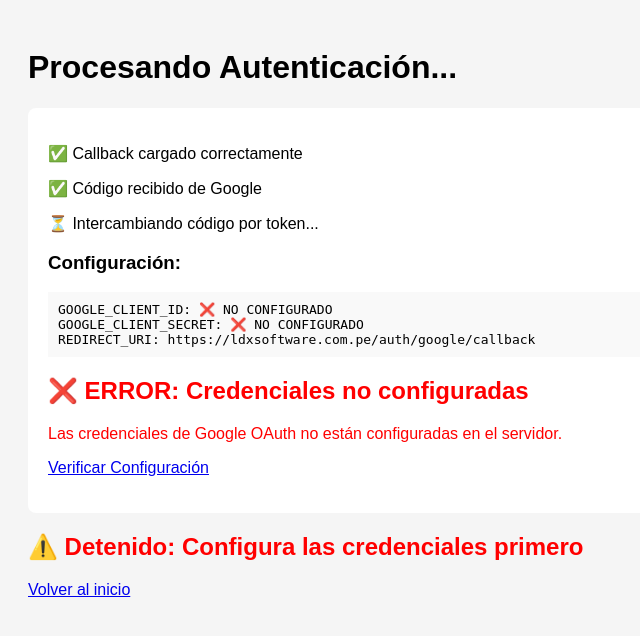
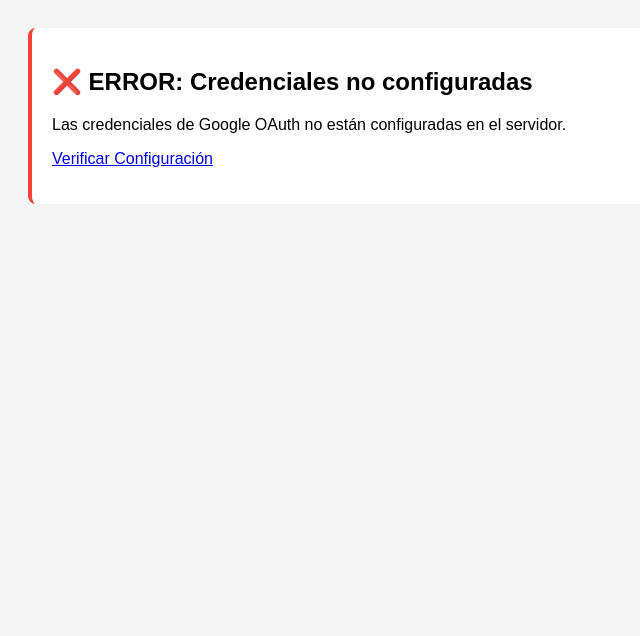
Before and after one commit to luisc0230/ldxsoftware, a PHP site: page /auth/google/callback.php in a window 1280 px wide. Shown: the top 636 px of the page, without its empty margins (0-640 px from the left). Run offline with PHP 8.4, Linux system fonts and the light colour scheme.

Commit message:
Fix: Remove HTML output before redirect in callback and add missing routes
- Fixed callback.php to not output HTML before redirect (fixes headers already sent error)
- Added routing for mis-suscripciones, perfil, and checkout pages in index.php
- These pages were not loading because index.php wasn't handling their routes

```diff
--- a/auth/google/callback.php
+++ b/auth/google/callback.php
@@ -7,9 +7,9 @@ define('LDX_ACCESS', true);
 require_once __DIR__ . '/../../config/config.php';
 require_once __DIR__ . '/../../app/controllers/AuthController.php';
 
-// Enable full error display
-ini_set('display_errors', 1);
+// Enable error logging (but not display to avoid headers already sent)
 error_reporting(E_ALL);
+ini_set('log_errors', 1);
 
 // Enable debugging
 error_log("=== OAuth Callback Iniciado ===");
@@ -17,74 +17,82 @@ error_log("GET params: " . json_encode($_GET));
 error_log("Session ID: " . session_id());
 error_log("GOOGLE_CLIENT_ID configurado: " . (GOOGLE_CLIENT_ID ? 'SI' : 'NO'));
 error_log("GOOGLE_CLIENT_SECRET configurado: " . (GOOGLE_CLIENT_SECRET ? 'SI' : 'NO'));
+
+// Check credentials first
+if (!GOOGLE_CLIENT_ID || !GOOGLE_CLIENT_SECRET) {
+    error_log("ERROR: Credenciales de Google no configuradas");
     ?>
     <!DOCTYPE html>
     <html>
     <head>
-    <title>Autenticando...</title>
+        <title>Error de Configuración</title>
         <style>
             body { font-family: Arial; padding: 20px; background: #f5f5f5; }
-        #status { background: white; padding: 20px; border-radius: 8px; margin: 20px 0; }
-        .error { color: red; }
-        .success { color: green; }
-        pre { background: #f9f9f9; padding: 10px; overflow-x: auto; }
+            .error { background: white; padding: 20px; border-radius: 8px; border-left: 4px solid #f44336; }
         </style>
-    <script>
-        console.log("=== OAuth Callback Cargado ===");
-        console.log("URL actual:", window.location.href);
-        console.log("GET params:", <?php echo json_encode($_GET); ?>);
-        console.log("GOOGLE_CLIENT_ID configurado:", <?php echo GOOGLE_CLIENT_ID ? 'true' : 'false'; ?>);
-        console.log("GOOGLE_CLIENT_SECRET configurado:", <?php echo GOOGLE_CLIENT_SECRET ? 'true' : 'false'; ?>);
-    </script>
     </head>
     <body>
-    <h1>Procesando Autenticación...</h1>
-    <div id="status">
-        <p>✅ Callback cargado correctamente</p>
-        <p>✅ Código recibido de Google</p>
-        <p>⏳ Intercambiando código por token...</p>
-
-        <h3>Configuración:</h3>
-        <pre>
-GOOGLE_CLIENT_ID: <?php echo GOOGLE_CLIENT_ID ? '✅ Configurado (' . strlen(GOOGLE_CLIENT_ID) . ' chars)' : '❌ NO CONFIGURADO'; ?>
-
-GOOGLE_CLIENT_SECRET: <?php echo GOOGLE_CLIENT_SECRET ? '✅ Configurado (' . strlen(GOOGLE_CLIENT_SECRET) . ' chars)' : '❌ NO CONFIGURADO'; ?>
-
-REDIRECT_URI: <?php echo GOOGLE_REDIRECT_URI; ?>
-        </pre>
-
-        <?php if (!GOOGLE_CLIENT_ID || !GOOGLE_CLIENT_SECRET): ?>
         <div class="error">
             <h2>❌ ERROR: Credenciales no configuradas</h2>
             <p>Las credenciales de Google OAuth no están configuradas en el servidor.</p>
             <p><a href="<?php echo BASE_URL; ?>auth/check-config.php">Verificar Configuración</a></p>
         </div>
-        <?php endif; ?>
-    </div>
-    <script>
-        console.log("Iniciando proceso de callback...");
-    </script>
+    </body>
+    </html>
     <?php
-// Solo intentar el callback si las credenciales están configuradas
-if (!GOOGLE_CLIENT_ID || !GOOGLE_CLIENT_SECRET) {
-    echo '<div class="error"><h2>⚠️ Detenido: Configura las credenciales primero</h2></div>';
-    echo '<p><a href="' . BASE_URL . '">Volver al inicio</a></p>';
-    echo '</body></html>';
     exit;
 }
 
-echo '<p>Procesando...</p>';
-flush();
-
+// Process callback - NO OUTPUT before this to allow header redirect
 try {
     $authController = new AuthController();
     $authController->googleCallback();
+
+    // If we reach here, redirect failed - show error
+    error_log("ERROR: googleCallback() no redirigió");
+    ?>
+    <!DOCTYPE html>
+    <html>
+    <head>
+        <title>Error de Autenticación</title>
+        <style>
+            body { font-family: Arial; padding: 20px; background: #f5f5f5; }
+            .error { background: white; padding: 20px; border-radius: 8px; border-left: 4px solid #f44336; }
+        </style>
+    </head>
+    <body>
+        <div class="error">
+            <h2>❌ Error: No se pudo completar la redirección</h2>
+            <p>El proceso de autenticación no pudo redirigir correctamente.</p>
+            <p><a href="<?php echo BASE_URL; ?>">Volver al inicio</a></p>
+        </div>
+    </body>
+    </html>
+    <?php
+
 } catch (Exception $e) {
-    echo '<div class="error">';
-    echo '<h2>❌ Error durante el callback:</h2>';
-    echo '<p>' . htmlspecialchars($e->getMessage()) . '</p>';
-    echo '<pre>' . htmlspecialchars($e->getTraceAsString()) . '</pre>';
-    echo '</div>';
     error_log("EXCEPCIÓN en callback: " . $e->getMessage());
+    error_log("Stack trace: " . $e->getTraceAsString());
+    ?>
+    <!DOCTYPE html>
+    <html>
+    <head>
+        <title>Error de Autenticación</title>
+        <style>
+            body { font-family: Arial; padding: 20px; background: #f5f5f5; }
+            .error { background: white; padding: 20px; border-radius: 8px; border-left: 4px solid #f44336; }
+            pre { background: #f9f9f9; padding: 10px; overflow-x: auto; }
+        </style>
+    </head>
+    <body>
+        <div class="error">
+            <h2>❌ Error durante el callback</h2>
+            <p><?php echo htmlspecialchars($e->getMessage()); ?></p>
+            <pre><?php echo htmlspecialchars($e->getTraceAsString()); ?></pre>
+            <p><a href="<?php echo BASE_URL; ?>">Volver al inicio</a></p>
+        </div>
+    </body>
+    </html>
+    <?php
 }
 ?>
```
Also changed, not shown: index.php (+9 -0 lines). Lines whose indentation alone changed are shown as unchanged.
